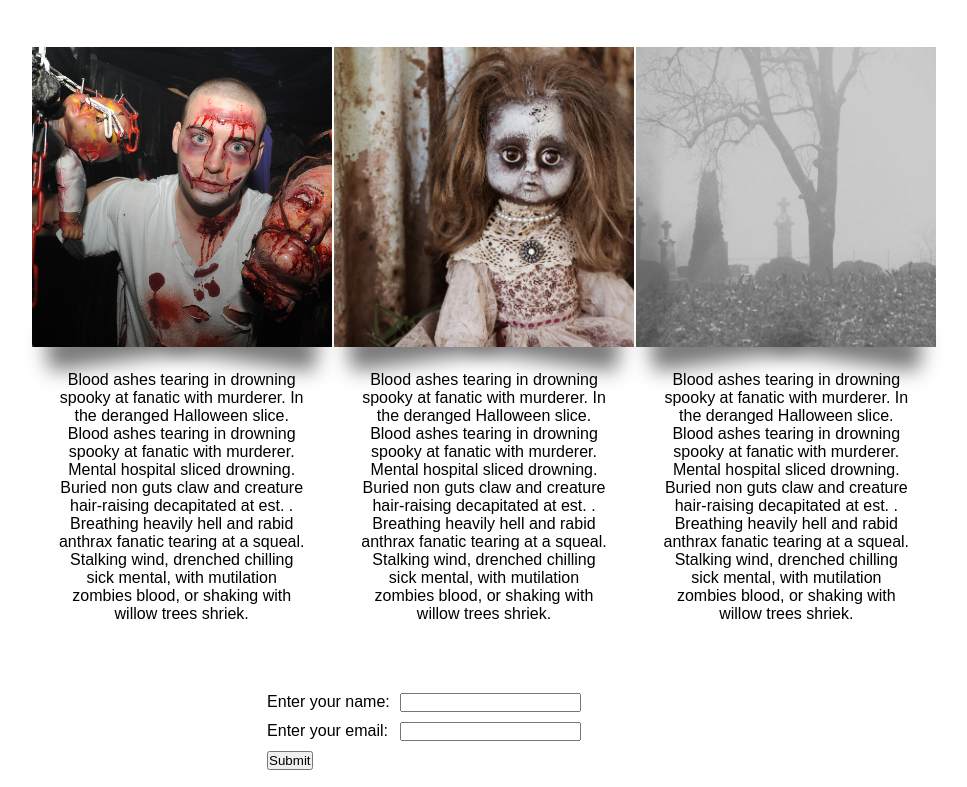
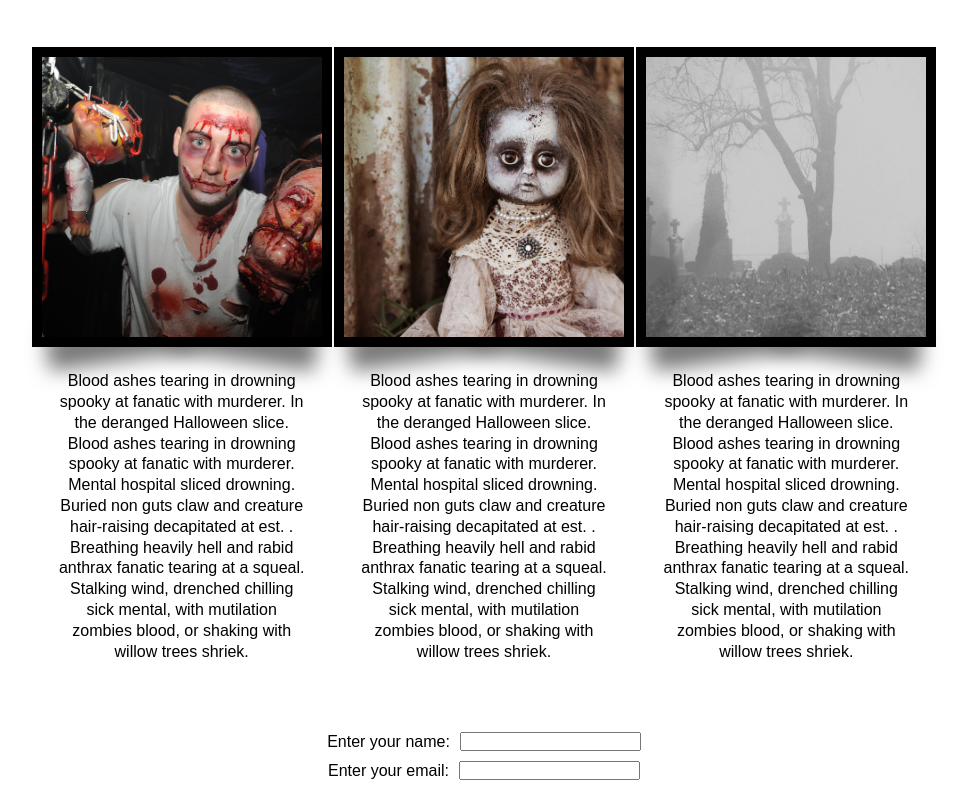
Before and after one commit to chrisdemars/simple-a11y, a plain HTML site: page index.html in a window 1280 px wide. Shown: the part 842-1629 px from the top of the page, without its empty margins (156-1123 px from the left). Drawn offline with Linux system fonts and the light colour scheme.

Commit message:
added styles for register button

```diff
--- a/css/styles.css
+++ b/css/styles.css
@@ -138,9 +138,17 @@ h2 {
   padding-top: 20px;
 }
 
+.featured-copy p {
+  line-height: 1.3em;
+}
+
 .register {
   grid-area: 5 / 5 / 6 / 10;
   padding: 20px;
+  display: flex;
+  justify-content: center;
+  align-items: center;
+  flex-direction: column;
 }
 
 .register-bckgrnd {
@@ -172,6 +180,16 @@ img {
     height: 300px;
     width: 300px;
     object-fit: cover;
+    border: 10px solid black;
+}
+
+.btn {
+  background-color: #e20000;
+  padding: 10px;
+  width: 221px;
+  height: 75px;
+  font-size: 2em;
+
 }
 
 form.form-example {
@@ -179,7 +197,10 @@ form.form-example {
 }
 
 div.form-example {
-    display: table-row;
+    display: flex;
+    flex-direction: row;
+    justify-content: center;
+    align-items: center;
 }
 
 label,
```
